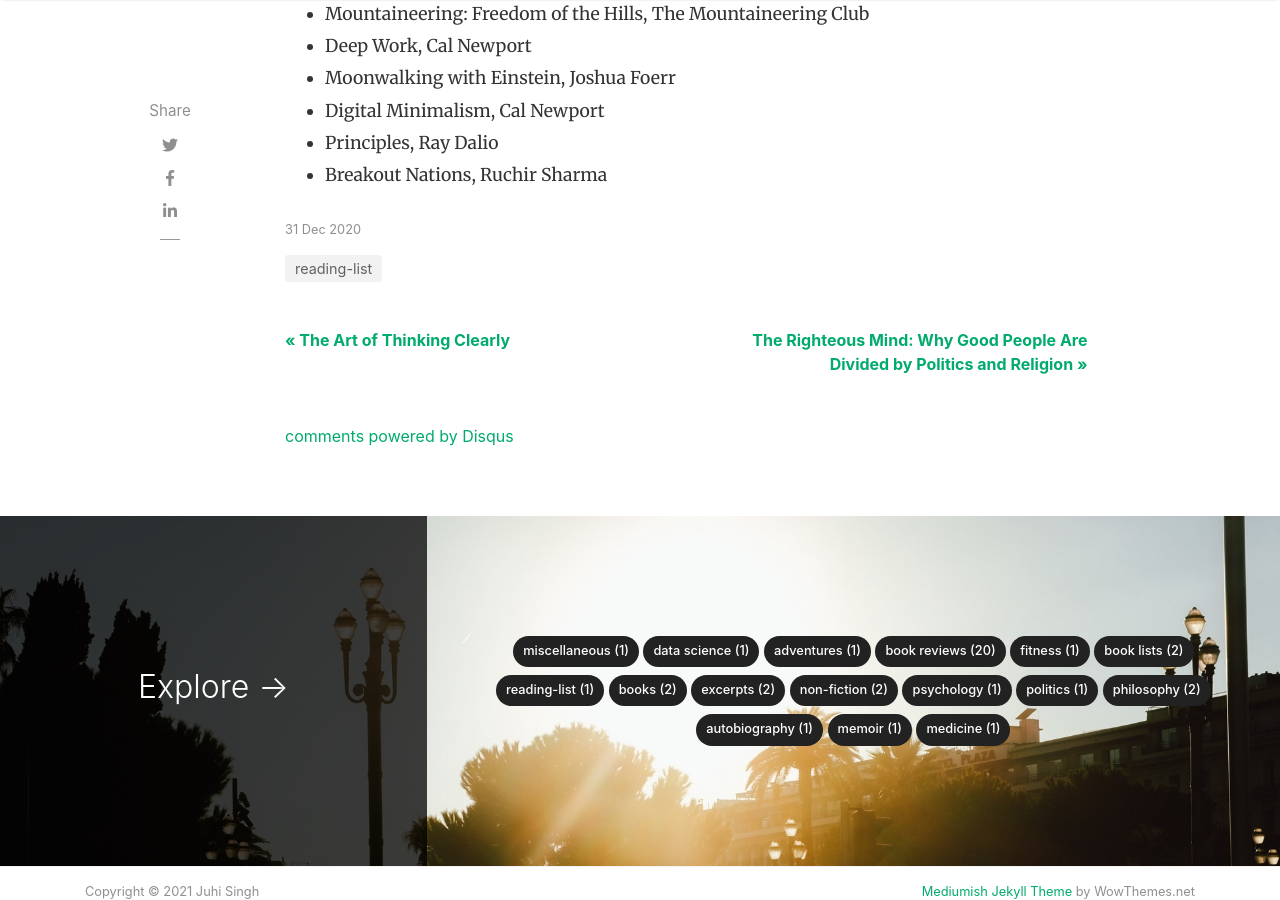
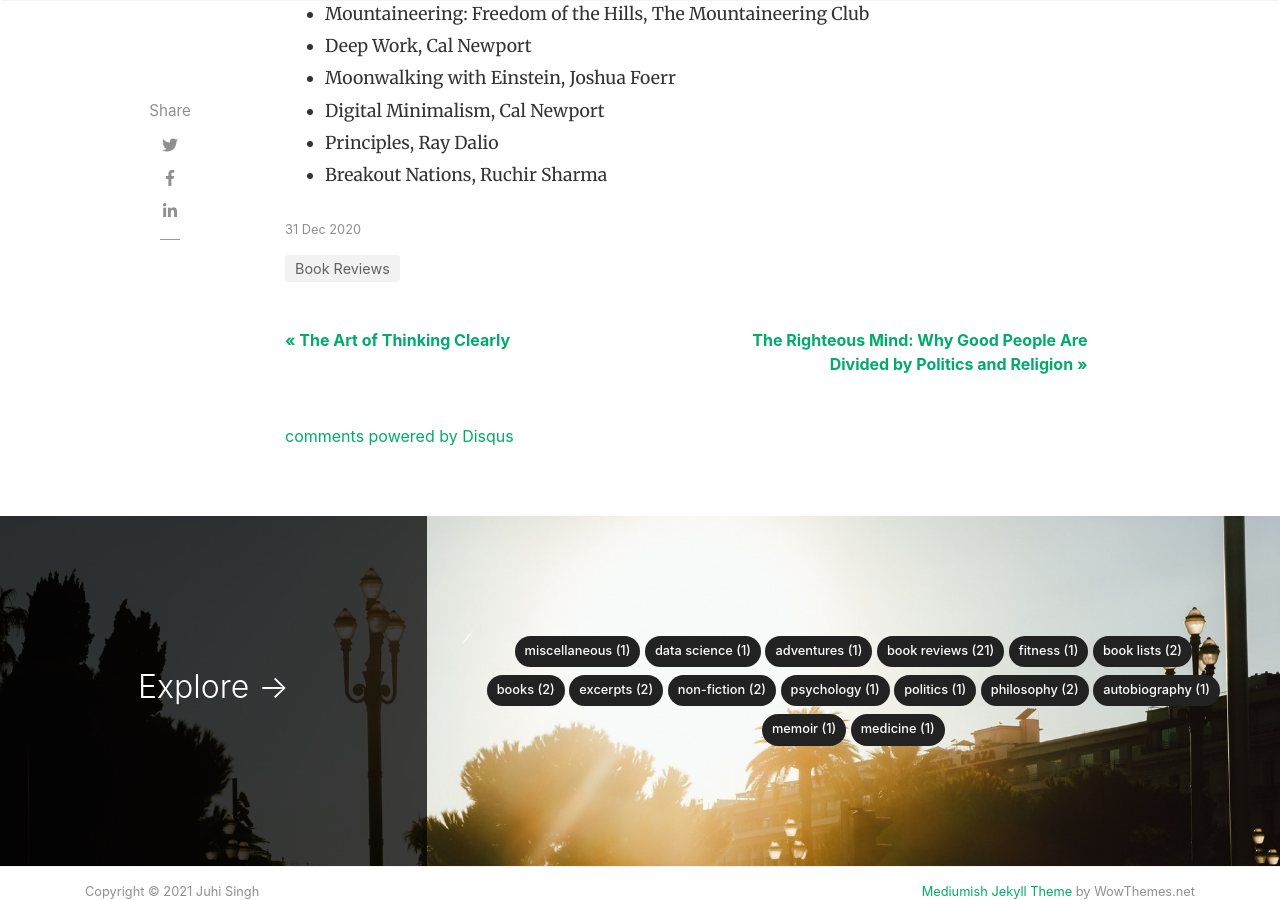
Before and after one commit to jsingh41/jsingh41.github.io, a Jekyll site: the page built from _posts/2020-12-31-books_read_in_2020.md, in a window 1280 px wide and 900 px high, scrolled down 1471 px. Built offline with Jekyll 4.4.1, drawn with Linux system fonts in a browser that asks for light colours; nearby versions of some CDN libraries; comment, search, counter and statistics services are not loaded.

Commit message:
Update 2020-12-31-books_read_in_2020.md

```diff
--- a/_posts/2020-12-31-books_read_in_2020.md
+++ b/_posts/2020-12-31-books_read_in_2020.md
@@ -2,7 +2,7 @@
 layout: post
 title:  "Books Read in 2020"
 author: juhi
-categories: [ reading-list]
+categories: [ Book Reviews ]
 image: assets/images/books_read_in_2020.png
 
 ---
```
